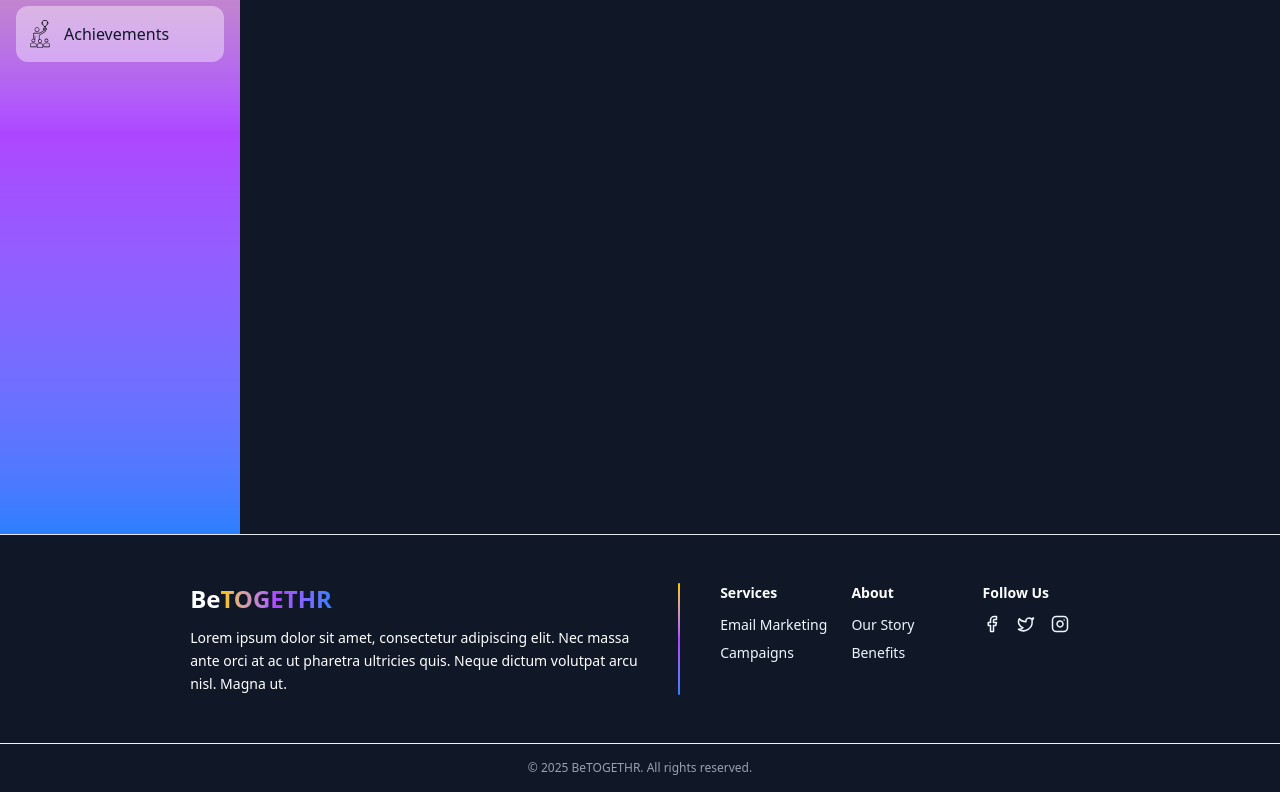
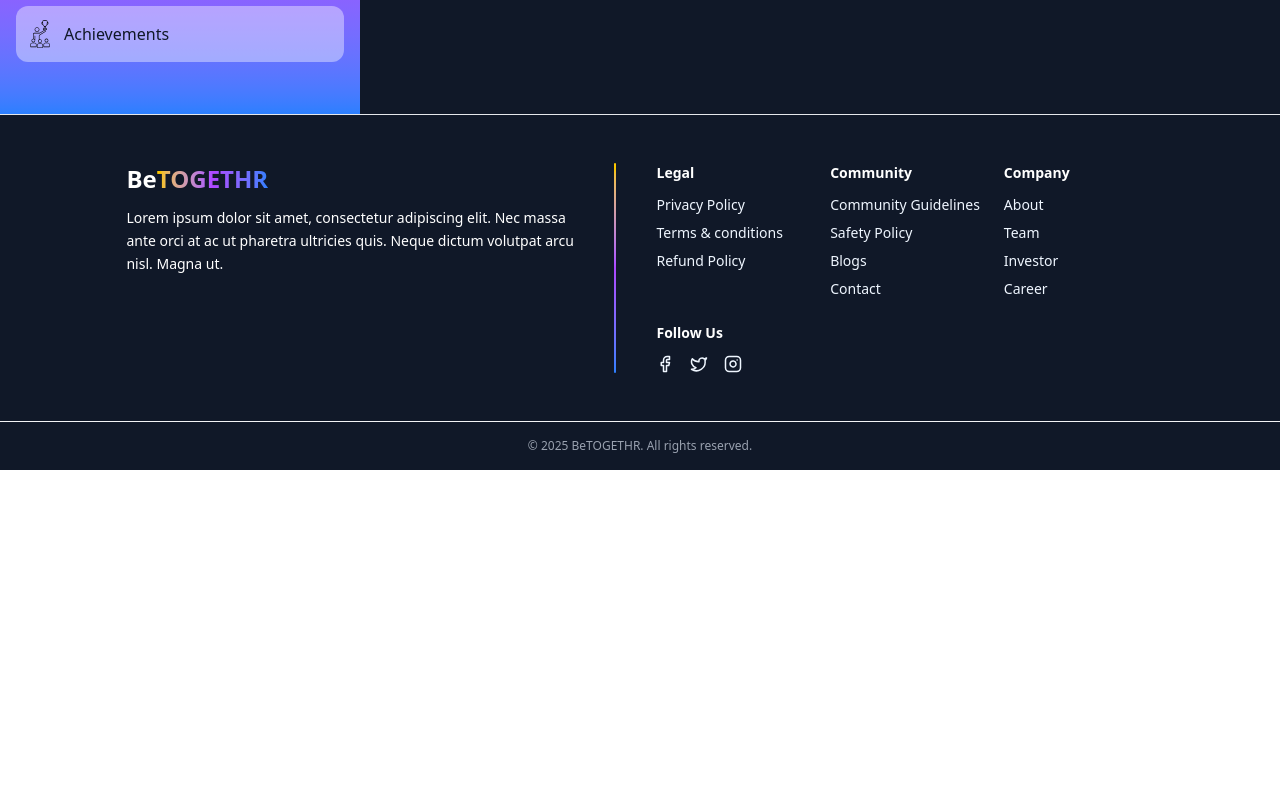
Before and after one commit to Anubhav-Pareva/betogethr, a React (Vite) app: page /about in a window 1280 px wide. Shown: the part 330-1122 px from the top of the page. After the commit the page ends 800 px from the top, so only its background shows below. Built offline with nearby package versions, Linux system fonts and the light colour scheme.

Commit message:
career page

```diff
--- /dev/null
+++ b/src/Components/careers-components/JobCard.tsx
@@ -0,0 +1,38 @@
+import { Link } from "react-router-dom";
+
+interface JobCardProps {
+  job: any;
+}
+export default function JobCard({ job }: JobCardProps) {
+  return (
+    <Link
+      to={`/careers/detail?id=${job.id}`}
+      className="flex flex-col gap-2 justify-between w-[300px] bg-white rounded-2xl p-3 hover:scale-95 transition duration-300 ease-in-out"
+    >
+      <div className="flex gap-1 items-center">
+        <p className="text-[20px] font-bold">Posted</p>
+        <p className="text-gray-400 text-[14px] font-semibold">
+          {job.createdAt}
+        </p>
+      </div>
+      <h1 className="my-2 text-4xl font-semibold">
+        {job.job_title.slice(0, 12)}...
+      </h1>
+      <p className="text-[14px] text-gray-600">
+        {job.description.slice(0, 120)}...
+      </p>
+      <hr className="border-gray-300" />
+      <div className="flex gap-2">
+        <div className="bg-gray-400 flex px-2 rounded-lg items-center justify-center">
+          <p className="text-gray-800 text-sm">{job.salary}</p>
+        </div>
+        <div className="bg-gray-400 flex px-2 rounded-lg items-center justify-center">
+          <p className="text-gray-800 text-sm">{job.office_time}</p>
+        </div>
+        <div className="bg-gray-400 flex px-2 rounded-lg items-center justify-center">
+          <p className="text-gray-800 text-sm">{job.work_type}</p>
+        </div>
+      </div>
+    </Link>
+  );
+}
--- a/src/Components/common-components/Footer.tsx
+++ b/src/Components/common-components/Footer.tsx
@@ -1,4 +1,10 @@
 import { Facebook, Twitter, Instagram } from "lucide-react";
+import FooterNavList from "./FooterNavList";
+import {
+  communityFooterNav,
+  companyFooterNav,
+  legalFooterNav,
+} from "../../Constants/Data";
 
 export default function Footer() {
   return (
@@ -18,52 +24,13 @@ export default function Footer() {
             arcu nisl. Magna ut.
           </p>
         </div>
-        <div className="h-0.5 md:h-auto md:w-0.5 rounded-2xl bg-linear-to-r md:bg-linear-to-b from-yellow-400 via-purple-500 to-blue-500"/>
+        <div className="h-0.5 md:h-auto md:w-0.5 rounded-2xl bg-linear-to-r md:bg-linear-to-b from-yellow-400 via-purple-500 to-blue-500" />
         {/* RIGHT SIDE */}
-        <div className="grid grid-cols-3 gap-6 text-sm">
-          <div>
-            <h3 className="font-semibold text-white mb-3">Services</h3>
-            <ul className="space-y-2">
-              <li>
-                <a
-                  href="#"
-                  className="text-blue-50 hover:text-gray-400 transition"
-                >
-                  Email Marketing
-                </a>
-              </li>
-              <li>
-                <a
-                  href="#"
-                  className="text-blue-50 hover:text-gray-400 transition"
-                >
-                  Campaigns
-                </a>
-              </li>
-            </ul>
-          </div>
+        <div className="grid grid-cols-2 md:grid-cols-3 gap-6 text-sm">
+          <FooterNavList title="Legal" data={legalFooterNav} />
 
-          <div>
-            <h3 className="font-semibold text-white mb-3">About</h3>
-            <ul className="space-y-2">
-              <li>
-                <a
-                  href="#"
-                  className="text-blue-50 hover:text-gray-400 transition"
-                >
-                  Our Story
-                </a>
-              </li>
-              <li>
-                <a
-                  href="#"
-                  className="text-blue-50 hover:text-gray-400 transition"
-                >
-                  Benefits
-                </a>
-              </li>
-            </ul>
-          </div>
+          <FooterNavList title="Community" data={communityFooterNav} />
+          <FooterNavList title="Company" data={companyFooterNav} />
 
           <div className="flex flex-col align-">
             <h3 className="font-semibold text-white mb-3">Follow Us</h3>
--- /dev/null
+++ b/src/Components/common-components/FooterNavList.tsx
@@ -0,0 +1,26 @@
+import { NavLink } from "react-router-dom";
+
+interface FooterNavListProps {
+  title: string;
+  data: any[];
+}
+
+export default function FooterNavList({ title, data }: FooterNavListProps) {
+  return (
+    <div>
+      <h3 className="font-semibold text-white mb-3">{title}</h3>
+      <ul className="space-y-2">
+        {data.map((item) => (
+          <li key={item.id}>
+            <NavLink
+              to={item.url}
+              className="text-blue-50 hover:text-gray-400 transition"
+            >
+              {item.title}
+            </NavLink>
+          </li>
+        ))}
+      </ul>
+    </div>
+  );
+}
--- a/src/Constants/Data.ts
+++ b/src/Constants/Data.ts
@@ -226,3 +226,64 @@ export const investorSideNav = [
     iconwhite: icons.investorContactWhite,
   },
 ];
+export const legalFooterNav = [
+    {
+    id: 1,
+    title: "Privacy Policy",
+    url: "/policies",
+  },
+  {
+    id: 2,
+    title: "Terms & conditions",
+    url: "/Policies/conditions",
+  },
+  {
+    id: 3,
+    title: "Refund Policy",
+    url: "/policies/refund",
+  },
+];
+export const communityFooterNav = [
+  {
+    id: 1,
+    title: "Community Guidelines",
+    url: "/policies/guidelines",
+  },
+  {
+    id: 2,
+    title: "Safety Policy",
+    url: "/policies/safety",
+  },
+  {
+    id: 3,
+    title: "Blogs",
+    url: "/blogs",
+  },
+  {
+    id: 4,
+    title: "Contact",
+    url: "/contact",
+  },
+];
+export const companyFooterNav = [
+  {
+    id: 1,
+    title: "About",
+    url: "/about",
+  },
+  {
+    id: 2,
+    title: "Team",
+    url: "/about/team",
+  },
+  {
+    id: 3,
+    title: "Investor",
+    url: "/investor",
+  },
+  {
+    id: 4,
+    title: "Career",
+    url: "/careers",
+  },
+]
--- a/src/Layouts/MainLayout.tsx
+++ b/src/Layouts/MainLayout.tsx
@@ -8,11 +8,11 @@ export default function MainLayout() {
   const [isOpen, setIsOpen] = useState(false);
 
   return (
-    <div className="flex flex-col pt-[64px] min-h-screen">
+    <div className="flex flex-col pt-16 min-h-screen">
       {/* ✅ Navbar (always visible) */}
       <NavBar isOpen={isOpen} setIsOpen={setIsOpen} />
       {/* ✅ Child route content (changes) */}
-      <main className="flex flex-col flex-1">
+      <main className="flex flex-col flex-1 bg-gray-900 justify-center max-h-[calc(100vh - 321px)]">
         <Outlet /> {/* Renders child page here */}
       </main>
       <Footer />
--- a/src/Layouts/SecondaryLayout.tsx
+++ b/src/Layouts/SecondaryLayout.tsx
@@ -6,9 +6,9 @@ interface SecondaryLayoutProps {
 }
 export default function SecondaryLayout({ data }: SecondaryLayoutProps) {
   return (
-    <div className="flex flex-col md:flex-row flex-1">
+    <div className="flex flex-col md:flex-row flex-1 " >
       {/**side bar */}
-      <div className="hidden md:block w-60 h-screen bg-linear-to-b from-yellow-400 via-purple-500 to-blue-500 px-4 py-4">
+      <div className="hidden sticky md:block w-60 lg:w-90 min-h-vh bg-linear-to-b from-yellow-400 via-purple-500 to-blue-500 px-4 py-4">
         <SideNavBar data={data}/>
       </div>
       {/**main content */}
--- a/src/Pages/Careers.tsx
+++ b/src/Pages/Careers.tsx
@@ -1,5 +1,10 @@
+import JobCard from "../Components/careers-components/JobCard";
+import { careerData } from "../Constants/TempData";
+
 export default function Career(){
     return(
-        <div>Career</div>
+        <div className="flex flex-wrap p-4 justify-center gap-8">
+            {careerData?.length === 0 ? <h1>No Career Opportunity Available</h1> : careerData.map((job)=>(<JobCard key={job.id} job={job}/>))}
+        </div>
     )
 }
--- a/src/Pages/Contact.tsx
+++ b/src/Pages/Contact.tsx
@@ -14,16 +14,16 @@ export default function Contact() {
   };
 
   return (
-    <div className="min-h-screen flex items-center justify-center bg-gray-900 p-6">
+    <div className="flex items-center justify-center bg-gray-900 p-6">
       <div className="bg-linear-to-b from-yellow-400 via-purple-500 to-blue-500 shadow-lg rounded-2xl p-8 w-full max-w-md">
-        <h2 className="text-2xl font-semibold text-center text-white mb-6">
+        <h2 className="text-2xl font-semibold text-center text-gray-900 mb-6">
           Contact Us
         </h2>
 
         <form onSubmit={handleSubmit(onSubmit)} className="space-y-4">
           {/* Name */}
           <div>
-            <label className="block text-white font-medium mb-1">
+            <label className="block text-gray-900 font-medium mb-1">
               Name
             </label>
             <input
@@ -47,7 +47,7 @@ export default function Contact() {
 
           {/* Email */}
           <div>
-            <label className="block text-white font-medium mb-1">
+            <label className="block text-gray-900 font-medium mb-1">
               Email
             </label>
             <input
@@ -71,7 +71,7 @@ export default function Contact() {
 
           {/* Message */}
           <div>
-            <label className="block text-white font-medium mb-1">
+            <label className="block text-gray-900 font-medium mb-1">
               Message
             </label>
             <textarea
@@ -96,7 +96,7 @@ export default function Contact() {
           {/* Submit Button */}
           <button
             type="submit"
-            className="w-full bg-linear-to-r from-yellow-400 via-purple-500 to-blue-500 hover:bg-linear-to-r hover:from-blue-500 hover:via-purple-500 hover:to-yellow-400 text-white font-semibold py-2 rounded-lg hover:bg-blue-700 transition duration-200"
+            className="w-full bg-gray-900 hover:bg-blue-50 text-blue-50 hover:text-gray-900 font-semibold py-2 rounded-lg transition duration-200"
           >
             Submit
           </button>
```
Also changed, not shown: src/Constants/TempData.ts (+43 -0 lines).
